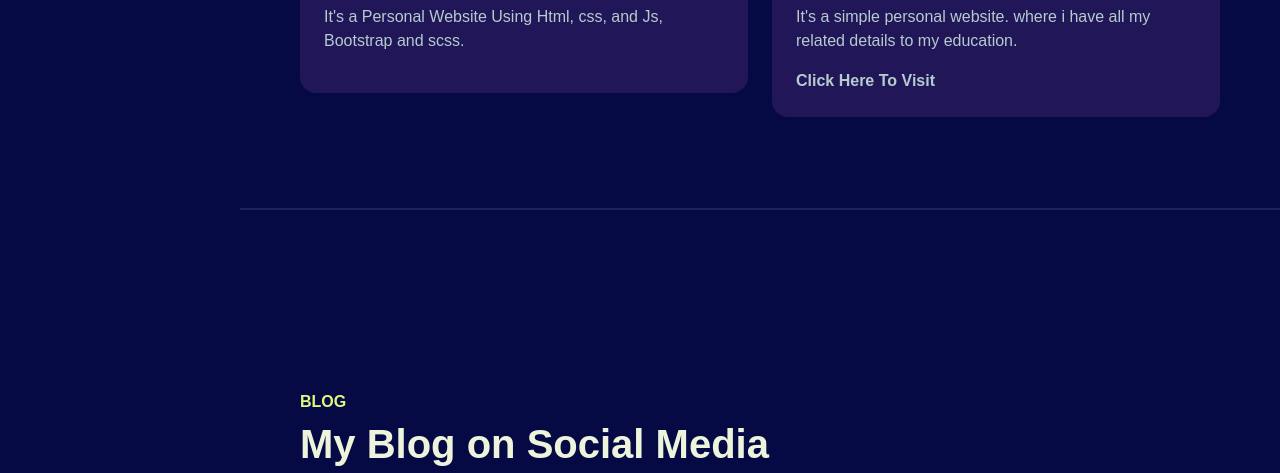
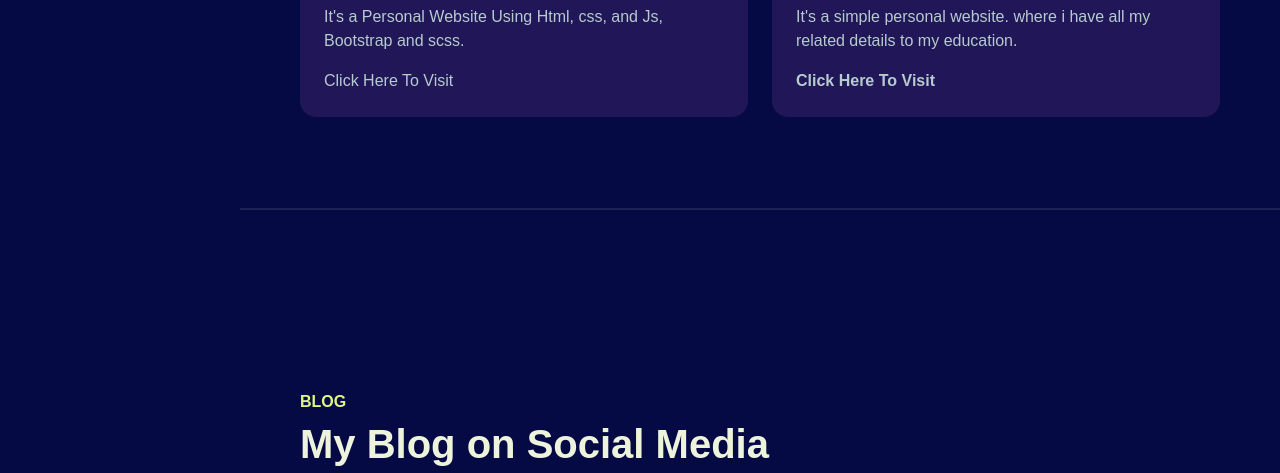
Before and after one commit to Vijayit70/Personal-Website, a plain HTML site: page index.html in a window 1280 px wide. Shown: the part 4590-5063 px from the top of the page. Drawn offline with nearby package versions, Linux system fonts and the light colour scheme; a web font is replaced by a local one.

Commit message:
index.html

```diff
--- a/index.html
+++ b/index.html
@@ -367,8 +367,8 @@
                             <div class="card-custom-content p-4">
                                 <h4>Personal Website</h4>
                                 <p>It's a Personal Website Using Html, css, and Js, Bootstrap and scss. </p>
-<!--                                 <a href="https://scalive.in/" class="link-custom" target="_blank">Click Here To
-                                    Visit</a> -->
+                                <a href="https://vijayit70.github.io/Portfolio-Website/ class="link-custom" target="_blank">Click Here To
+                                    Visit</a>
                             </div>
                         </div>
                     </div>
```
